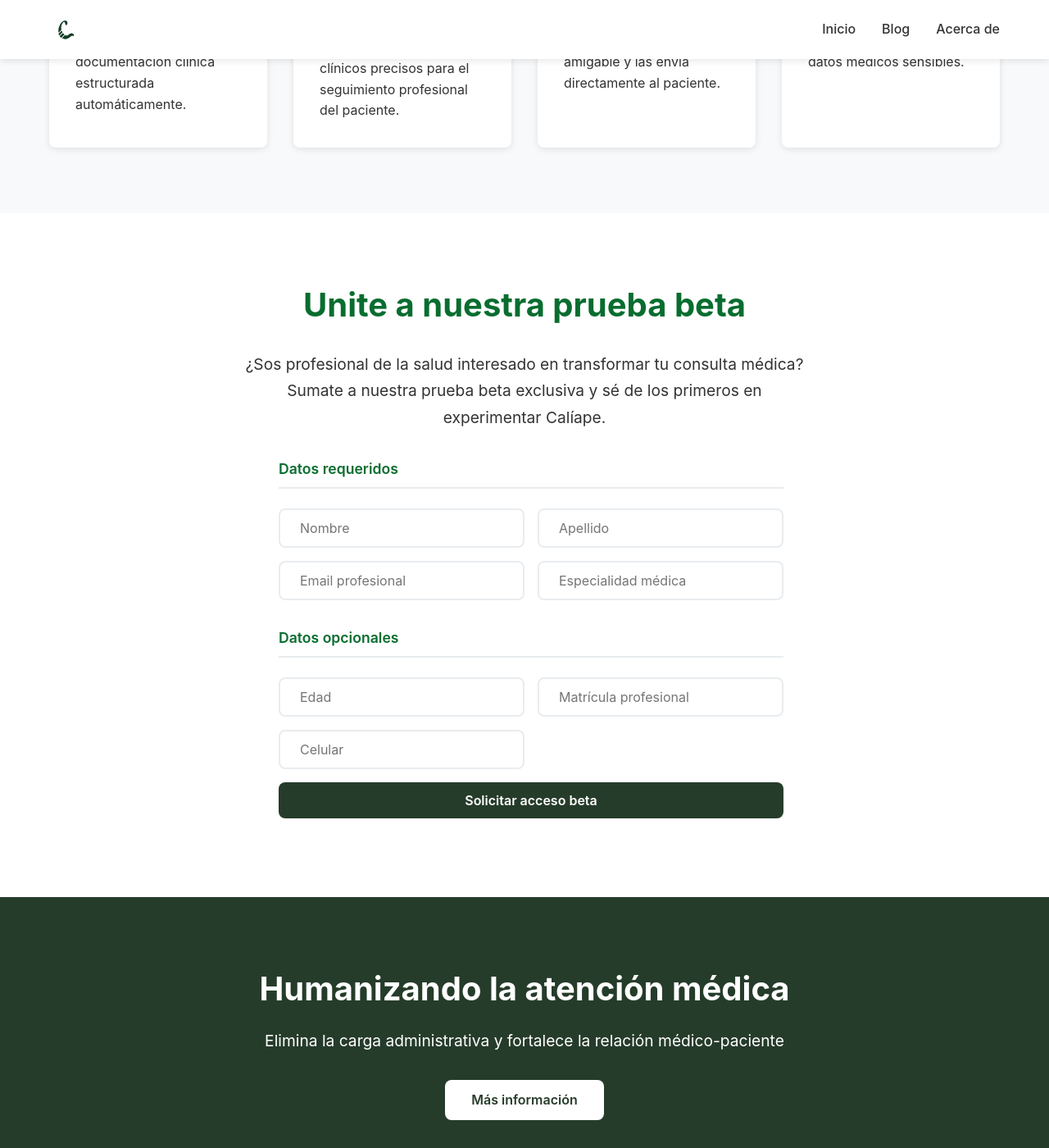
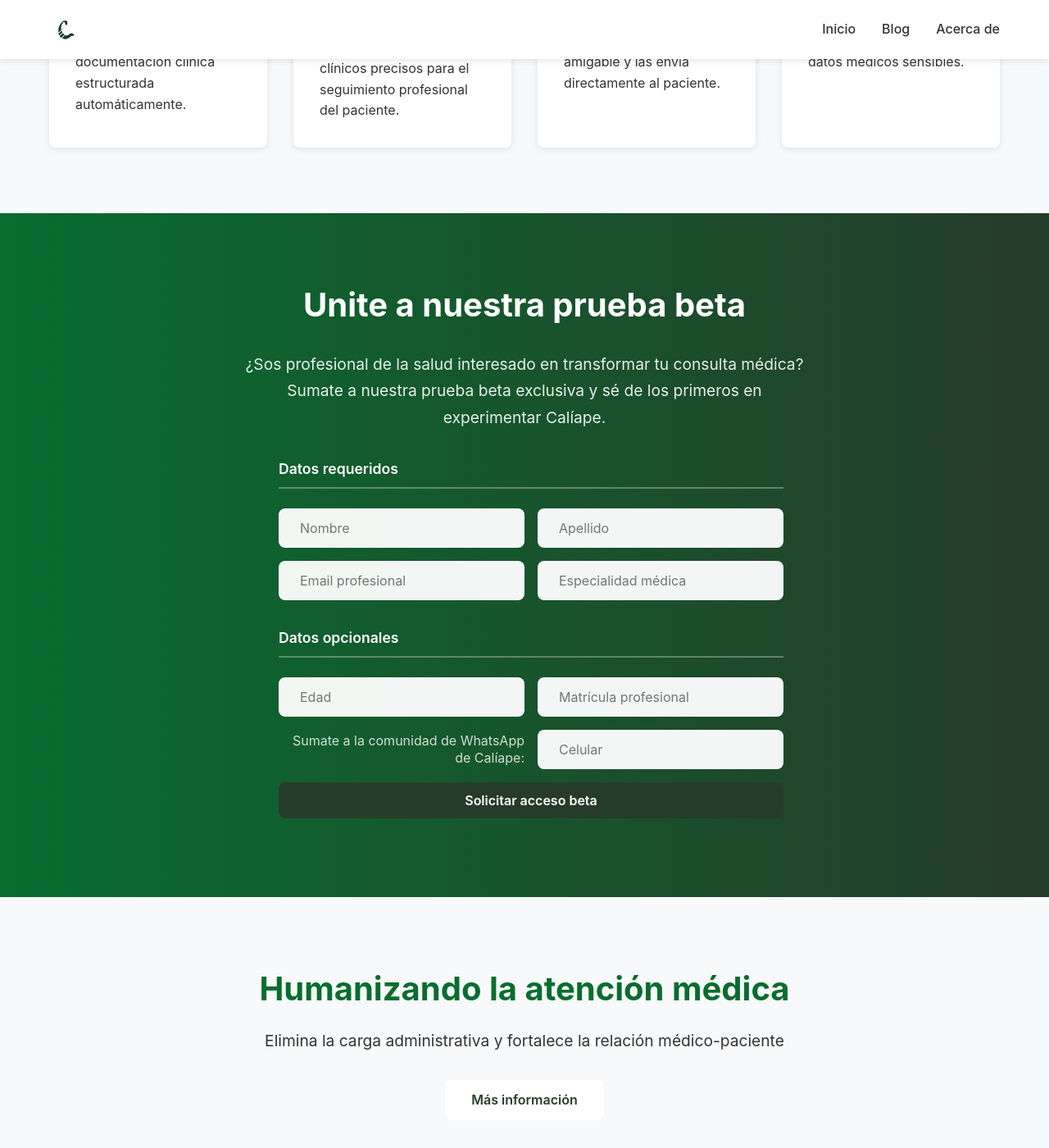
Before and after one commit to fcolavecchia/caliape-website, a Jekyll site: the page built from index.html, in a window 1280 px wide and 1400 px high, scrolled down 882 px. Shown: the whole window at 82% size. Built offline with Jekyll 4.4.1, drawn with Linux system fonts in a browser that asks for light colours.

Commit message:
Mejoras en el form

```diff
--- a/assets/css/style.css
+++ b/assets/css/style.css
@@ -222,20 +222,21 @@
 .beta-invite {
     padding: 5rem 0;
     text-align: center;
-    background-color: var(--white);
+    background: linear-gradient(90deg, var(--secondary-color) 0%, var(--primary-color) 100%);
 }
 
 .beta-invite h2 {
     font-size: 2.5rem;
     margin-bottom: 1.5rem;
-    color: var(--secondary-color);
+    color: var(--white);
 }
 
 .beta-invite p {
     font-size: 1.2rem;
     max-width: 700px;
     margin: 0 auto 2rem;
-    color: var(--text-color);
+    color: var(--white);
+    opacity: 0.9;
     line-height: 1.7;
 }
 
@@ -251,11 +252,11 @@
     grid-column: 1 / -1;
     font-size: 1.1rem;
     font-weight: 600;
-    color: var(--secondary-color);
+    color: var(--white);
     margin-top: 1rem;
     margin-bottom: 0.5rem;
     text-align: left;
-    border-bottom: 2px solid var(--light-gray);
+    border-bottom: 2px solid rgba(255, 255, 255, 0.3);
     padding-bottom: 0.5rem;
 }
 
@@ -263,15 +264,29 @@
     margin-top: 0;
 }
 
+.beta-form .form-helper-text {
+    color: var(--white);
+    font-size: 1.0rem !important;
+    line-height: 1.3;
+    opacity: 0.8;
+    margin: 0;
+    /* padding: 0.75rem 1rem; */
+    text-align: right;
+    display: flex;
+    align-items: center;
+}
+
 .beta-form input[type="text"],
 .beta-form input[type="email"],
 .beta-form input[type="tel"] {
     padding: 0.75rem 1.5rem;
-    border: 2px solid var(--light-gray);
+    border: 2px solid rgba(255, 255, 255, 0.2);
     border-radius: var(--border-radius);
     font-size: 1rem;
-    transition: border-color 0.3s;
+    transition: all 0.3s;
     font-family: inherit;
+    background-color: rgba(255, 255, 255, 0.95);
+    color: var(--text-color);
 }
 
 .beta-form input[type="text"]:focus,
@@ -320,18 +335,20 @@
 .cta-section {
     padding: 5rem 0;
     text-align: center;
-    background-color: var(--primary-color);
-    color: var(--white);
+    background-color: var(--light-bg);
+    color: var(--text-color);
 }
 
 .cta-section h2 {
     font-size: 2.5rem;
     margin-bottom: 1rem;
+    color: var(--secondary-color);
 }
 
 .cta-section p {
     font-size: 1.2rem;
     margin-bottom: 2rem;
+    color: var(--text-color);
 }
 
 /* Blog */
--- a/index.html
+++ b/index.html
@@ -93,11 +93,13 @@
                 name="matricula"
                 placeholder="Matrícula profesional"
                 aria-label="Matrícula profesional">
-            <input
+                <p class="form-helper-text">Sumate a la comunidad de WhatsApp de Calíape: </p>
+                <input
                 type="tel"
                 name="telefono"
                 placeholder="Celular"
                 aria-label="Celular">
+
 
             <button type="submit">Solicitar acceso beta</button>
         </form>
```
